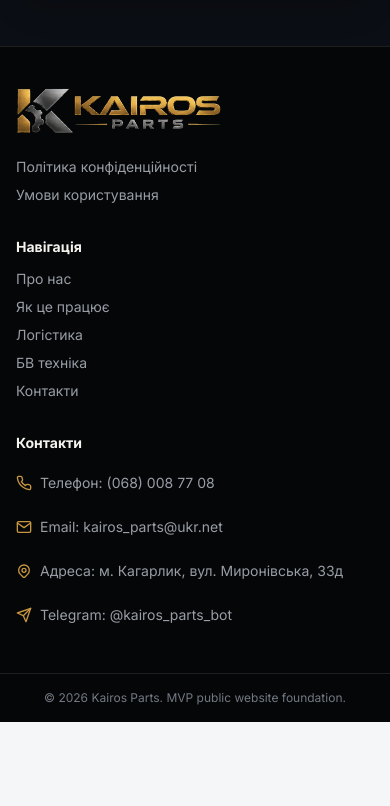
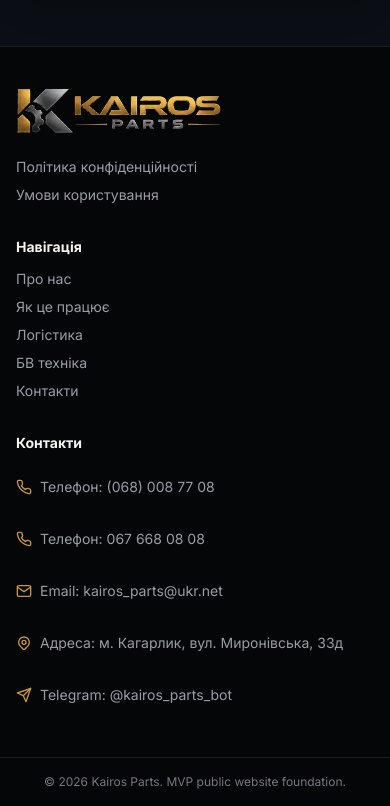
Before and after one commit to Serhiy199/Kairos-Parts, a Next.js app: page /privacy-policy in a window 390 px wide. Shown: the part 9410-10216 px from the top of the page. Before the commit the page ends 10132 px from the top, so only its background shows below. Built offline with nearby package versions, Linux system fonts and the light colour scheme; no server answers.

Commit message:
feat: add phone contact details

```diff
--- a/app/(public)/contacts/page.tsx
+++ b/app/(public)/contacts/page.tsx
@@ -175,7 +175,7 @@ export default function ContactsPage() {
                               target={contact.external ? '_blank' : undefined}
                               rel={contact.external ? 'noopener noreferrer' : undefined}
                               aria-label={contact.ariaLabel}
-                              className={`${valueClassName} break-words hover:text-accent focus-visible:rounded-sm focus-visible:outline focus-visible:outline-2 focus-visible:outline-offset-4 focus-visible:outline-accent`}
+                              className={`${valueClassName} inline-flex min-h-11 items-center break-words hover:text-accent focus-visible:rounded-sm focus-visible:outline focus-visible:outline-2 focus-visible:outline-offset-4 focus-visible:outline-accent sm:min-h-0`}
                             >
                               {contact.value}
                             </a>
@@ -192,7 +192,7 @@ export default function ContactsPage() {
                                 <a
                                   href={contact.secondaryHref}
                                   aria-label={contact.secondaryAriaLabel}
-                                  className={`${valueClassName} break-words hover:text-accent focus-visible:rounded-sm focus-visible:outline focus-visible:outline-2 focus-visible:outline-offset-4 focus-visible:outline-accent`}
+                                  className={`${valueClassName} inline-flex min-h-11 items-center break-words hover:text-accent focus-visible:rounded-sm focus-visible:outline focus-visible:outline-2 focus-visible:outline-offset-4 focus-visible:outline-accent sm:min-h-0`}
                                 >
                                   {contact.secondaryValue}
                                 </a>
--- a/components/layout/public-layout.tsx
+++ b/components/layout/public-layout.tsx
@@ -3,6 +3,7 @@ import Link from 'next/link';
 import { TbMapPin } from 'react-icons/tb';
 
 import { ActionIcon } from '@/components/ui/action-icons';
+import { companyLegalDetails } from '@/lib/company-details';
 import { getPublicHeaderCta } from '@/lib/public/header-auth';
 import { siteContacts } from '@/lib/site-contacts';
 
@@ -100,15 +101,23 @@ export async function PublicLayout({ children }: { children: React.ReactNode })
               <a
                 href={siteContacts.phone.href}
                 aria-label={`Зателефонувати за номером ${siteContacts.phone.display}`}
-                className="inline-flex min-h-9 min-w-0 items-center gap-2 transition hover:text-public-primary focus-visible:outline focus-visible:outline-2 focus-visible:outline-offset-2 focus-visible:outline-accent"
+                className="inline-flex min-h-11 min-w-0 items-center gap-2 transition hover:text-public-primary focus-visible:outline focus-visible:outline-2 focus-visible:outline-offset-2 focus-visible:outline-accent"
               >
                 <ActionIcon name="phone" className="size-4 text-accent" />
                 <span>Телефон: {siteContacts.phone.display}</span>
               </a>
               <a
+                href={companyLegalDetails.legalPhone.href}
+                aria-label={`Зателефонувати за номером ${companyLegalDetails.legalPhone.display}`}
+                className="inline-flex min-h-11 min-w-0 items-center gap-2 transition hover:text-public-primary focus-visible:outline focus-visible:outline-2 focus-visible:outline-offset-2 focus-visible:outline-accent"
+              >
+                <ActionIcon name="phone" className="size-4 text-accent" />
+                <span>Телефон: {companyLegalDetails.legalPhone.display}</span>
+              </a>
+              <a
                 href={siteContacts.email.href}
                 aria-label={`Написати на email ${siteContacts.email.display}`}
-                className="inline-flex min-h-9 min-w-0 items-center gap-2 transition hover:text-public-primary focus-visible:outline focus-visible:outline-2 focus-visible:outline-offset-2 focus-visible:outline-accent"
+                className="inline-flex min-h-11 min-w-0 items-center gap-2 transition hover:text-public-primary focus-visible:outline focus-visible:outline-2 focus-visible:outline-offset-2 focus-visible:outline-accent"
               >
                 <ActionIcon name="mail" className="size-4 text-accent" />
                 <span className="min-w-0 break-all">Email: {siteContacts.email.display}</span>
@@ -118,7 +127,7 @@ export async function PublicLayout({ children }: { children: React.ReactNode })
                 target="_blank"
                 rel="noopener noreferrer"
                 aria-label={`Відкрити адресу ${siteContacts.address.display} у Google Maps`}
-                className="inline-flex min-h-9 min-w-0 items-center gap-2 transition hover:text-public-primary focus-visible:outline focus-visible:outline-2 focus-visible:outline-offset-2 focus-visible:outline-accent"
+                className="inline-flex min-h-11 min-w-0 items-center gap-2 transition hover:text-public-primary focus-visible:outline focus-visible:outline-2 focus-visible:outline-offset-2 focus-visible:outline-accent"
               >
                 <TbMapPin aria-hidden="true" className="size-4 shrink-0 text-accent" />
                 <span className="min-w-0 break-words">Адреса: {siteContacts.address.display}</span>
@@ -128,7 +137,7 @@ export async function PublicLayout({ children }: { children: React.ReactNode })
                 target="_blank"
                 rel="noopener noreferrer"
                 aria-label={`Відкрити Telegram ${siteContacts.telegram.display}`}
-                className="inline-flex min-h-9 min-w-0 items-center gap-2 transition hover:text-public-primary focus-visible:outline focus-visible:outline-2 focus-visible:outline-offset-2 focus-visible:outline-accent"
+                className="inline-flex min-h-11 min-w-0 items-center gap-2 transition hover:text-public-primary focus-visible:outline focus-visible:outline-2 focus-visible:outline-offset-2 focus-visible:outline-accent"
               >
                 <ActionIcon name="telegram" className="size-4 text-accent" />
                 <span>Telegram: {siteContacts.telegram.display}</span>
--- a/lib/company-details.ts
+++ b/lib/company-details.ts
@@ -9,7 +9,7 @@ export const companyLegalDetails = {
       '09201, Україна, Київська область, Обухівський район, м. Кагарлик, вул. Сергієнка, буд. 20'
   },
   legalPhone: {
-    display: '+38 (067) 668-08-08',
+    display: '067 668 08 08',
     href: 'tel:+380676680808'
   },
   email: siteContacts.email,
--- a/scripts/check-stage-legal-1a-contacts.ts
+++ b/scripts/check-stage-legal-1a-contacts.ts
@@ -39,7 +39,7 @@ assert.equal(
   companyLegalDetails.legalAddress.display,
   '09201, Україна, Київська область, Обухівський район, м. Кагарлик, вул. Сергієнка, буд. 20'
 );
-assert.equal(companyLegalDetails.legalPhone.display, '+38 (067) 668-08-08');
+assert.equal(companyLegalDetails.legalPhone.display, '067 668 08 08');
 assert.equal(companyLegalDetails.legalPhone.href, 'tel:+380676680808');
 assert.equal(companyLegalDetails.email, siteContacts.email);
 assert.equal(companyLegalDetails.personalDataController, companyLegalDetails.shortName);
--- a/scripts/check-stage-legal-1f-contacts-content-consolidation.ts
+++ b/scripts/check-stage-legal-1f-contacts-content-consolidation.ts
@@ -17,7 +17,7 @@ const legalSection = pageSource.slice(pageSource.indexOf('aria-labelledby="legal
 
 assert.equal(siteContacts.phone.display, '(068) 008 77 08');
 assert.equal(siteContacts.phone.href, 'tel:+380680087708');
-assert.equal(companyLegalDetails.legalPhone.display, '+38 (067) 668-08-08');
+assert.equal(companyLegalDetails.legalPhone.display, '067 668 08 08');
 assert.equal(companyLegalDetails.legalPhone.href, 'tel:+380676680808');
 assert.notEqual(siteContacts.phone.href, companyLegalDetails.legalPhone.href);
 assert.equal(siteContacts.email.display, 'kairos_parts@ukr.net');
```
